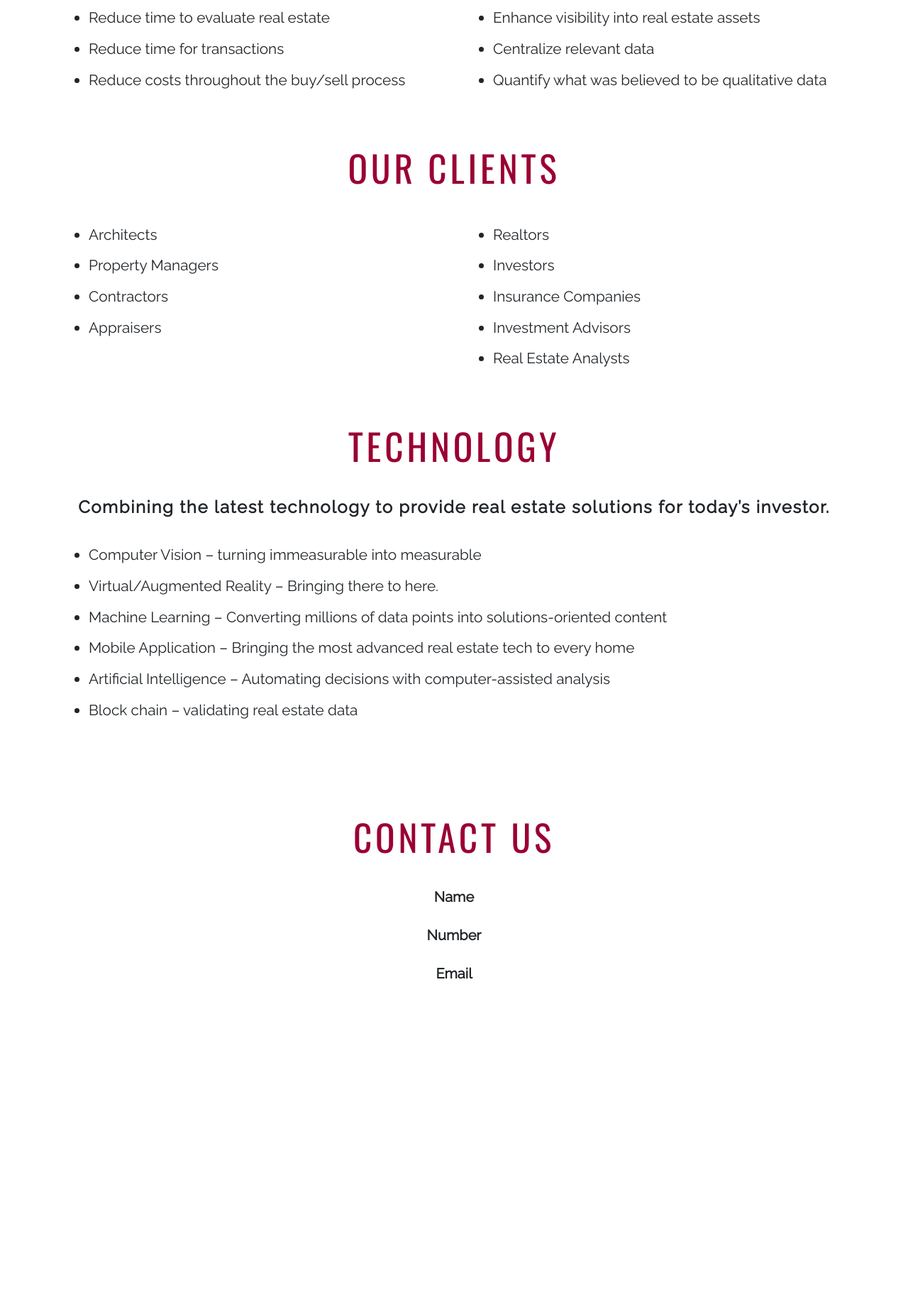
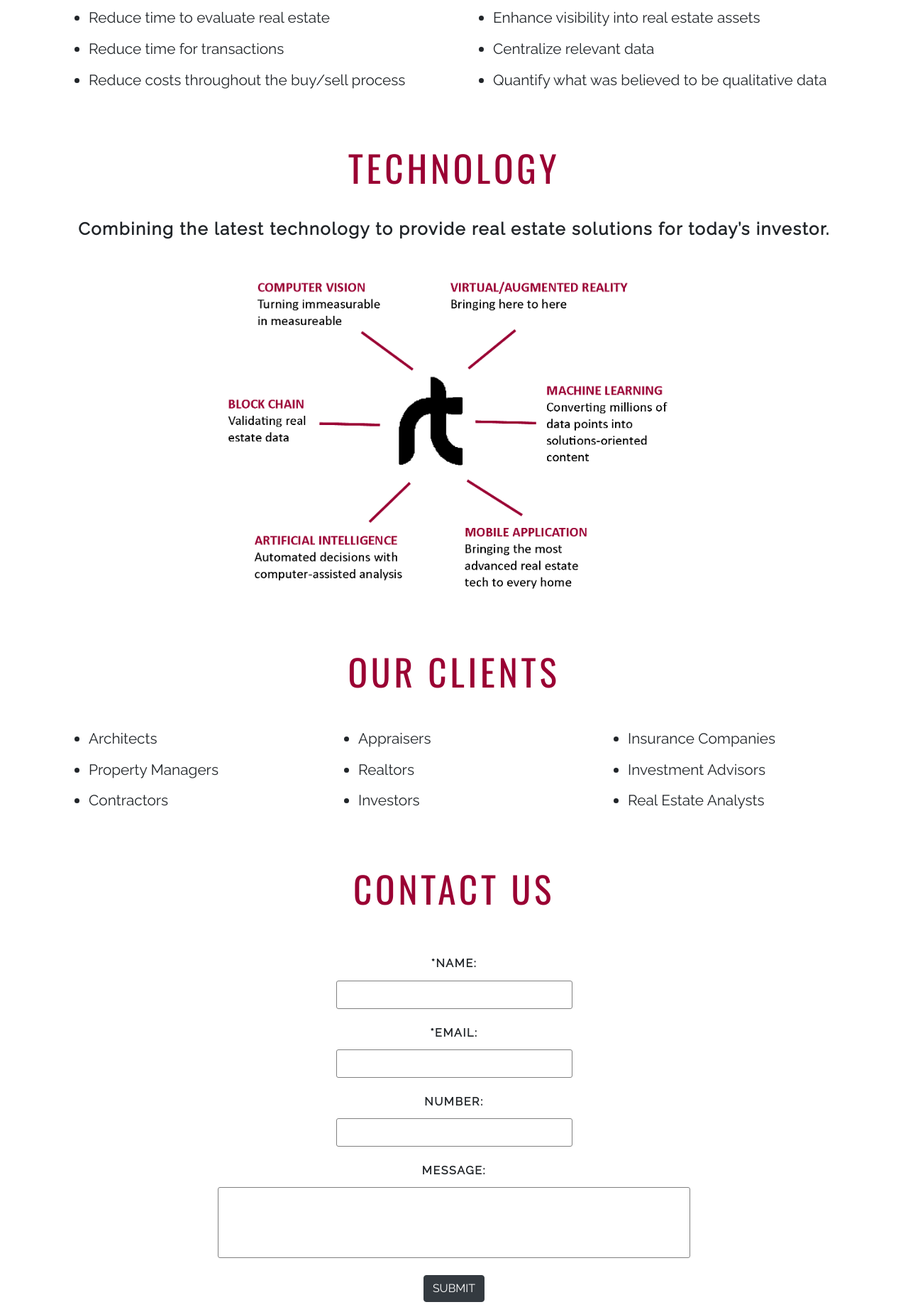
Before and after one commit to nljacob/real_tech, a plain HTML site: page index.html in a window 1280 px wide. Shown: the part 955-2797 px from the top of the page at 71% size. Before the commit the page ends 2370 px from the top, so only its background shows below. Drawn offline with nearby package versions, Linux system fonts and the light colour scheme.

Commit message:
added latest changes

```diff
--- a/index.html
+++ b/index.html
@@ -15,10 +15,10 @@
 
 <body>
   <!-- NAVBAR////////////////////////////////////////////////////////////// -->
-  <nav class="navbar fixed-top navbar-expand-lg navbar-light" style="background-color: white;">
+  <nav class="navbar fixed-top navbar-expand-lg navbar-light" style="background-color: rgb(234, 234, 234);">
 
     <a class="navbar-brand" href="#">
-      <img src="assets/logo.png" width="40" height="40" alt="logo">
+      <img src="assets/logo_transparent.png" width="40" height="40" alt="logo">
     </a>
 
     <button class="navbar-toggler" type="button" data-toggle="collapse" data-target="#navbarNav"
@@ -118,36 +118,6 @@
   </div>
 
 
-  <!-- CLIENTS SECTION/////////////////////////////////////////////////// -->
-
-  <div class="container clients-section">
-    <div class="row">
-      <div class="col-md">
-        <h1 id="clients-section">OUR CLIENTS</h1>
-      </div>
-    </div>
-    <div class="row clients-section-list">
-      <div class="col-md-6">
-        <ul>
-          <li>Architects</li>
-          <li>Property Managers</li>
-          <li>Contractors</li>
-          <li>Appraisers</li>
-        </ul>
-      </div>
-      <div class="col-md-6">
-        <ul>
-          <li>Realtors</li>
-          <li>Investors</li>
-          <li>Insurance Companies</li>
-          <li>Investment Advisors</li>
-          <li>Real Estate Analysts</li>
-        </ul>
-      </div>
-    </div>
-  </div>
-
-
   <!-- TECHNOLOGY SECTION///////////////////////////////////////////////////// -->
 
   <div class="container technology-section">
@@ -162,7 +132,11 @@
       </div>
     </div>
 
-    <div class="row technology-section-list">
+    <div class="col-md-12">
+      <img src="assets/technology_graphic.png" alt="">
+    </div>
+
+    <!-- <div class="row technology-section-list">
       <div class="col-md-12">
         <ul>
           <li>Computer Vision – turning immeasurable into measurable</li>
@@ -171,6 +145,40 @@
           <li>Mobile Application – Bringing the most advanced real estate tech to every home</li>
           <li>Artificial Intelligence – Automating decisions with computer-assisted analysis</li>
           <li>Block chain – validating real estate data</li>
+        </ul>
+      </div>
+    </div> -->
+  </div>
+
+
+  <!-- CLIENTS SECTION/////////////////////////////////////////////////// -->
+
+  <div class="container clients-section">
+    <div class="row">
+      <div class="col-md">
+        <h1 id="clients-section">OUR CLIENTS</h1>
+      </div>
+    </div>
+    <div class="row clients-section-list">
+      <div class="col-md-4">
+        <ul>
+          <li>Architects</li>
+          <li>Property Managers</li>
+          <li>Contractors</li>
+        </ul>
+      </div>
+      <div class="col-md-4">
+        <ul>
+          <li>Appraisers</li>
+          <li>Realtors</li>
+          <li>Investors</li>
+        </ul>
+      </div>
+      <div class="col-md-4">
+        <ul>
+          <li>Insurance Companies</li>
+          <li>Investment Advisors</li>
+          <li>Real Estate Analysts</li>
         </ul>
       </div>
     </div>
@@ -187,16 +195,28 @@
     </div>
     <div class="row">
       <div class="col-md">
-        <h5>Name</h5>
-        <h5>Number</h5>
-        <h5>Email</h5>
+        <form action="">
+          <div class="input-name">*NAME:</div>
+          <input type="text" required>
+
+          <div class="input-email">*EMAIL:</div>
+          <input type="email" required><br>
+
+          <div class="input-number">NUMBER:</div>
+          <input type="tel"><br>
+
+          <div class="input-message">MESSAGE:</div>
+          <input id="input-message-field" type="text"><br> <br>
+
+          <button type="button" class="btn btn-dark">SUBMIT</button>
+        </form>
       </div>
     </div>
   </div>
 
   <!-- FOOTER////////////////////////////////////////////////////////////// -->
 
-  <!-- <footer class="page-footer font-small special-color-dark pt-4">
+  <footer class="page-footer font-small special-color-dark pt-4">
     <div class="container">
       <ul class="list-unstyled list-inline text-center">
         <li class="list-inline-item">
@@ -216,7 +236,7 @@
         </li>
       </ul>
     </div>
-  </footer> -->
+  </footer>
 
   <!-- JAVASCRIPT////////////////////////////////////////////////////////////// -->
 
--- a/style.css
+++ b/style.css
@@ -6,6 +6,14 @@ body, html {
     font-size: 100%;
     height: 100%;
 }
+
+input {
+    border-radius: 3px;
+    border: 1px solid gray;
+    /* padding: 20px; */
+    /* width: 200px;
+    height: 150px; */
+  }
 
 /* NAVBAR////////////////////////////////////////////////////////////// */
 
@@ -23,7 +31,8 @@ body, html {
 }
 
 .navbar ul li a:hover {
-    color: rgb(166,166,166)!important;
+    /* color: rgb(166,166,166)!important; */
+    color: black!important;
 }
 
 /* HOME-PAGE////////////////////////////////////////////////////////////// */
@@ -111,6 +120,13 @@ body, html {
     padding-bottom: 5%;
 }
 
+.technology-section img{
+    display: block;
+    height: 450px;
+    width: auto;
+    margin: 2% auto 2% auto;
+}
+
 /* CONTACT SECTION////////////////////////////////////////////////// */
 .contact-section h1{
     font-family: 'Oswald', sans-serif;
@@ -128,6 +144,38 @@ body, html {
     font-weight: bold;
 }
 
+.contact-section .input-name, .input-email, .input-number, .input-message{
+    padding: 2% 0 1% 0;
+}
+
+.contact-section form {
+    margin-bottom: 10%;
+    text-align: center;
+    font-weight: bold;
+    letter-spacing: .1rem;
+}
+
+.contact-section input{
+    width: 30%;
+    height: 40px;
+}
+
+.contact-section #input-message-field{
+    width: 60%;
+    height: 100px;
+}
+
+input[type=text]:focus{
+    outline: 1.5px solid rgb(154,0,51);
+  }
+
+  input[type=email]:focus{
+    outline: 1.5px solid rgb(154,0,51);
+  }
+  input[type=tel]:focus{
+    outline: 1.5px solid rgb(154,0,51);
+  }
+
 /* INVESTORS PAGE////////////////////////////////////////////////// */
 .investors-page{
     text-align: center;
@@ -138,7 +186,7 @@ body, html {
     font-weight: bold;
 }
 
-#input-email, #input-password{
+.investors-page .input-email, .input-password{
     padding: 2% 0 1% 0;
 }
 
@@ -163,17 +211,19 @@ body, html {
 
 /* FOOTER////////////////////////////////////////////////////////////// */
 
-/* .page-footer {
+.page-footer {
     position: fixed;
     left: 0;
     bottom: 0;
     width: 100%;
-    background-color: white;
+    /* background-color: white; */
+    /* background-color: rgb(229, 229, 229); */
+    background-color: rgb(234, 234, 234);
     text-align: center;
 }
 
 .page-footer ul li{
-    padding: 1% 8% 1% 8%;
+    padding: 0 8% 0 8%;
 }
 
 .page-footer ul li a {
@@ -184,7 +234,8 @@ body, html {
 }
 
 .page-footer ul li a:hover {
-    color: rgb(166,166,166)!important;
+    /* color: rgb(166,166,166)!important; */
+    color: black !important;
     font-weight: bold;
     text-decoration: none;
-} */
+}
```
Also changed, not shown: investors.html (+58 -4 lines), assets/logo_transparent.png (added), assets/technology_graphic.png (added).
